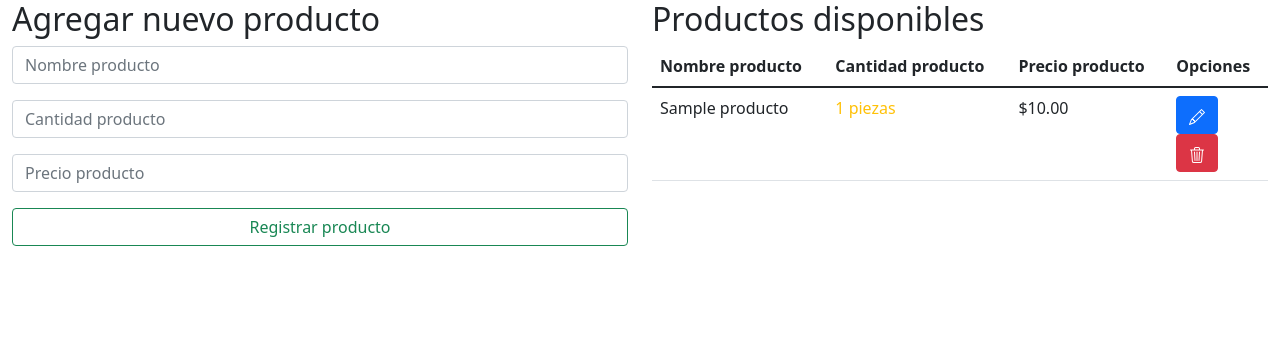
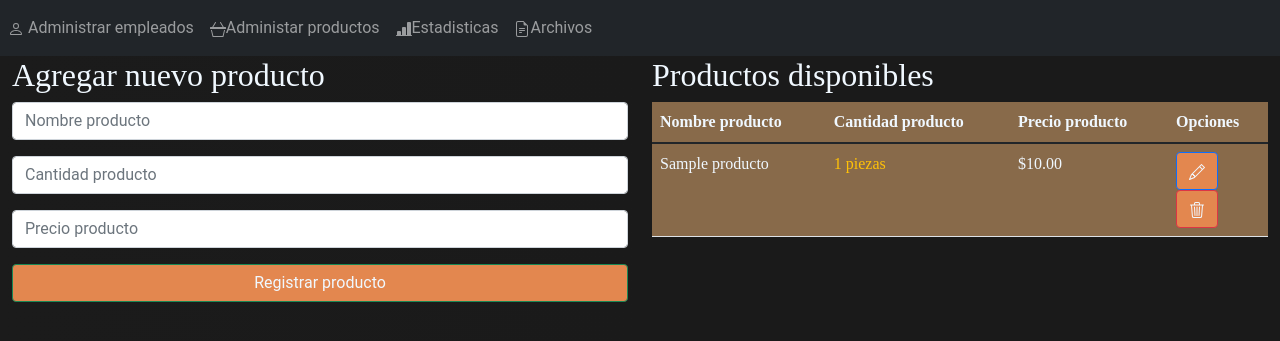
Before and after one commit to edgarhaasmann/LaPane-Web, a Django app: template LaPane/templates/admin/adminInventario.html in a window 1280 px wide. Shown: the top 341 px of the page. Run offline with Django 4.2, Linux system fonts and the light colour scheme; tables that the repository leaves empty hold one stand-in row (values such as "Sample post"); the template is opened without the code that fills it: values that come from a table or form of the project are taken from there, most other values are stand-ins (such as "Sample title", 1, 10 or a date in 2020).

Commit message:
cambios de estilo

```diff
--- a/LaPane/static/css/style.css
+++ b/LaPane/static/css/style.css
@@ -1,4 +1,55 @@
+/* @import url(https://fonts.googleapis.com/css?family=Roboto:300); */
+.body{
+    background: #000000; /* fallback for old browsers */
+    background: rgb(47, 48, 47);
+    background: linear-gradient(90deg, rgb(27, 27, 27) 0%, rgb(26, 26, 26) 50%);
+    font-family: "Roboto", sans-serif;
+    -webkit-font-smoothing: antialiased;
+    -moz-osx-font-smoothing: grayscale;
+}
+
 #Login{
+    width: 360px;
+    padding: 8% 0 0;
+    margin: auto;
+    top: 50%;
+
+    transform: translate(10%, 0%);
+}
+
+
+.i{
+    height: max-content;
+    text-align:center;
+    margin-right: flex 50%;
+    border-radius: 10px;
+    padding: 5px;
+    margin: 5px;
+}
+div > .btn{
+    background: #e3874f;
+    color: aliceblue;
+    align-items:center;
+}
+.text{
+    color: aliceblue;
+    font-family: 'Times New Roman', Times, serif;
+}
+.table{
+    background-color: #886a4a;
+}
+
+.navbar{
+    background-color: #b5b5b5;
+}
+
+button.btn{
+    background: #e3874f;
+    color: aliceblue;
+    align-items:center;
+}
+
+/* #Login{
     position: absolute;
     top: 50%;
     left: 50%;
@@ -8,7 +59,7 @@
 div.card{
     background-color: rgba(197, 197, 197, 0.63);
 }
-
+*/
 #tablaConScroll{
     overflow: scroll;
 }
--- a/LaPane/templates/admin/adminInventario.html
+++ b/LaPane/templates/admin/adminInventario.html
@@ -6,7 +6,7 @@
     <div class="container-fluid">
         <div class="row">
             <div class="col">
-                <h2>Agregar nuevo producto</h2>
+                <h2 class="text">Agregar nuevo producto</h2>
                 <form action="{%url 'registerProduct'%}" method="post">
                     {% csrf_token%}
 
@@ -25,43 +25,43 @@
                 </form>
             </div>
             <div class="col">
-                <h2> Productos disponibles</h2>
+                <h2 class="text"> Productos disponibles</h2>
                 <table class="table">
                     <thead>
-                        <th>Nombre producto</th>
-                        <th>Cantidad producto</th>
-                        <th>Precio producto</th>
-                        <th>Opciones</th>
+                        <th class="text">Nombre producto</th>
+                        <th class="text">Cantidad producto</th>
+                        <th class="text">Precio producto</th>
+                        <th class="text">Opciones</th>
                     </thead>
                     <tbody>
                         {% for i in products %}
                         <tr>
-                            <td>
+                            <td class="text">
                                 {{i.nombreproducto}}
                             </td>
 
                             <td>
                                 {% if i.cantidad > 5%}
-                                <p class="text-success">{{i.cantidad}} piezas</p>
+                                <p class="text">{{i.cantidad}} piezas</p>
                                 {% else %}
-                                <p class="text-warning">{{i.cantidad}} piezas</p>
+                                <p class="text text-warning">{{i.cantidad}} piezas</p>
 
                                 {% endif %}
                             </td>
-                            <td>
+                            <td class="text">
                                 ${{i.precio}}
                             </td>
                             <td>
                                 <form action="{% url 'editProduct' %}" method="get">
                                     <input type="text" value="{{i.id_producto}}" name="id" hidden>
-                                    <button id={{d.id_usuario}} class="btn btn-primary"> <svg xmlns="http://www.w3.org/2000/svg" width="16" height="16" fill="currentColor" class="bi bi-pencil" viewBox="0 0 16 16">
+                                    <button class="btn btn-primary" id={{d.id_usuario}}> <svg xmlns="http://www.w3.org/2000/svg" width="16" height="16" fill="currentColor" class="bi bi-pencil" viewBox="0 0 16 16">
                                         <path d="M12.146.146a.5.5 0 0 1 .708 0l3 3a.5.5 0 0 1 0 .708l-10 10a.5.5 0 0 1-.168.11l-5 2a.5.5 0 0 1-.65-.65l2-5a.5.5 0 0 1 .11-.168l10-10zM11.207 2.5 13.5 4.793 14.793 3.5 12.5 1.207 11.207 2.5zm1.586 3L10.5 3.207 4 9.707V10h.5a.5.5 0 0 1 .5.5v.5h.5a.5.5 0 0 1 .5.5v.5h.293l6.5-6.5zm-9.761 5.175-.106.106-1.528 3.821 3.821-1.528.106-.106A.5.5 0 0 1 5 12.5V12h-.5a.5.5 0 0 1-.5-.5V11h-.5a.5.5 0 0 1-.468-.325z"/>
                                       </svg>
                                     </button>
                                 </form>
                                 <form action="{% url 'delProduct' %}" method="get">
                                     <input type="text" value="{{i.id_producto}}" name="delProduct" hidden>
-                                    <button type="submit" id={{d.id_usuario}} class="btn btn-danger"> <svg xmlns="http://www.w3.org/2000/svg" width="16" height="16" fill="currentColor" class="bi bi-trash3" viewBox="0 0 16 16">
+                                    <button class="btn btn-danger" type="submit" id={{d.id_usuario}} class="btn btn-danger"> <svg xmlns="http://www.w3.org/2000/svg" width="16" height="16" fill="currentColor" class="bi bi-trash3" viewBox="0 0 16 16">
                                         <path d="M6.5 1h3a.5.5 0 0 1 .5.5v1H6v-1a.5.5 0 0 1 .5-.5ZM11 2.5v-1A1.5 1.5 0 0 0 9.5 0h-3A1.5 1.5 0 0 0 5 1.5v1H2.506a.58.58 0 0 0-.01 0H1.5a.5.5 0 0 0 0 1h.538l.853 10.66A2 2 0 0 0 4.885 16h6.23a2 2 0 0 0 1.994-1.84l.853-10.66h.538a.5.5 0 0 0 0-1h-.995a.59.59 0 0 0-.01 0H11Zm1.958 1-.846 10.58a1 1 0 0 1-.997.92h-6.23a1 1 0 0 1-.997-.92L3.042 3.5h9.916Zm-7.487 1a.5.5 0 0 1 .528.47l.5 8.5a.5.5 0 0 1-.998.06L5 5.03a.5.5 0 0 1 .47-.53Zm5.058 0a.5.5 0 0 1 .47.53l-.5 8.5a.5.5 0 1 1-.998-.06l.5-8.5a.5.5 0 0 1 .528-.47ZM8 4.5a.5.5 0 0 1 .5.5v8.5a.5.5 0 0 1-1 0V5a.5.5 0 0 1 .5-.5Z"/>
                                       </svg>
                                     </button>
--- a/LaPane/templates/admin/archivos.html
+++ b/LaPane/templates/admin/archivos.html
@@ -7,10 +7,10 @@
     <div class="row">
         <h2 class="text-warning">Las acciones aqui afectaran las ventas hechas y/o los archivos existentes!</h2>
         <div class="col">
-            <h2 class="text-danger">Registro y purga de ventas</h2>
+            <h2 class="text-danger text">Registro y purga de ventas</h2>
             <p>
 
-                <h2 class="text-danger">Desea descargar algun archivo ? Archivos disponibles</h2>
+                <h2 class="text-danger text">Desea descargar algun archivo ? Archivos disponibles</h2>
                     <form action="{% url 'purga' %}" method="post">
                     {%csrf_token%}
                         <select name="archivo">
@@ -25,7 +25,7 @@
             </p>
         </div>
         <div class="col">
-            <h2 class="text-danger">Desea eliminar algun archivo?</h2>
+            <h2 class="text-danger text">Desea eliminar algun archivo?</h2>
             <form action="{% url 'purga' %}" method="post">
                 {%csrf_token%}
                     <select name="archivoDel">
--- a/LaPane/templates/base.html
+++ b/LaPane/templates/base.html
@@ -11,16 +11,16 @@
     <link rel="icon" href="{% static 'img/logo2.png' %}">
     <link href="https://cdn.jsdelivr.net/npm/bootstrap@5.1.3/dist/css/bootstrap.min.css" rel="stylesheet" integrity="sha384-1BmE4kWBq78iYhFldvKuhfTAU6auU8tT94WrHftjDbrCEXSU1oBoqyl2QvZ6jIW3" crossorigin="anonymous">
 </head>
-<body>
+<body class="body">
   {% if status == True %}
-    <nav class="navbar navbar-dark bg-light">
+    <nav class="navbar">
         <div class="container-fluid">
           <a class="navbar-brand" href="#">
-            <img src="{% static 'img/logo2.png' %}" alt="" width="350px" height="80px" class="d-inline-block align-text-top">
-            La Pane
+            <img src="{% static 'img/logo2.png' %}" alt="" width="350px" height="80px" >
           </a>
-
-          <a href="{% url 'logout' %}" class="btn btn-danger"><svg xmlns="http://www.w3.org/2000/svg" width="16" height="16" fill="currentColor" class="bi bi-door-open" viewBox="0 0 16 16">
+          <a> <h4 class="text">{{tipoRol.id_plaza}}{{tipoRol.id_plaza.ubicacion}}</h4></a>
+          <a> <h4 class="text">Es un gusto verte de nuevo! {{tipoRol.id_usuario.nombre}}</h4></a>
+          <a href="{% url 'logout' %}" class="text btn btn-danger "><svg xmlns="http://www.w3.org/2000/svg" width="16" height="16" fill="currentColor" class="bi bi-door-open" viewBox="0 0 16 16">
             <path d="M8.5 10c-.276 0-.5-.448-.5-1s.224-1 .5-1 .5.448.5 1-.224 1-.5 1z"/>
             <path d="M10.828.122A.5.5 0 0 1 11 .5V1h.5A1.5 1.5 0 0 1 13 2.5V15h1.5a.5.5 0 0 1 0 1h-13a.5.5 0 0 1 0-1H3V1.5a.5.5 0 0 1 .43-.495l7-1a.5.5 0 0 1 .398.117zM11.5 2H11v13h1V2.5a.5.5 0 0 0-.5-.5zM4 1.934V15h6V1.077l-6 .857z"/>
           </svg>Cerrar sesion</a>
@@ -28,9 +28,9 @@
         </div>
       </nav>
     {% endif %}
-    {% if tipoRol.id_rol == 1 %}
+    {% if tipoRol.id_rol.id_rol == 1 %}
       {% include 'navbarAdmin.html' %}
-    {% elif tipoRol.id_rol == 2%}
+    {% elif tipoRol.id_rol.id_rol == 2%}
       {% include 'navbarEmpleado.html'%}
     {% endif %}
     {% include 'messages.html' %}
--- a/LaPane/templates/index.html
+++ b/LaPane/templates/index.html
@@ -13,13 +13,13 @@
                                 <img src="{% static 'img/logo.png' %}" style="height: 30%; width: 30%;">
                             </div>
                             <div class="card-body">
-                                <div class="form-group">
+                                <div class="i form-group">
                                     <input type="text" class="form-control" placeholder=" Usuario" name="user">
                                 </div>
-                                <div class="from-group">
+                                <div class="i from-group">
                                     <input type="password" class="form-control" placeholder="Contraseña" name="password">
                                 </div>
-                                <button type="submit" class="btn btn-outline-success">Acceder</button>
+                                <button type="submit" class="btn">Acceder</button>
                             </div>
 
                         </div>
```
Also changed, not shown: LaPane/apps/adminApp/views.py (+33 -22 lines), LaPane/apps/middleware.py (+10 -5 lines), LaPane/apps/plazaEmpleadoApp/views.py (+62 -46 lines), LaPane/templates/admin/agregar.html (+13 -13 lines), LaPane/templates/admin/modalEditProduct.html (+8 -8 lines), LaPane/templates/admin/modalEditUser.html (+8 -8 lines), LaPane/templates/plazaEmpleado/plazaPedidoAbonar.html (+8 -8 lines), LaPane/templates/plazaEmpleado/plazaPedidos.html (+11 -11 lines), LaPane/templates/plazaEmpleado/ventas.html (+12 -12 lines).
